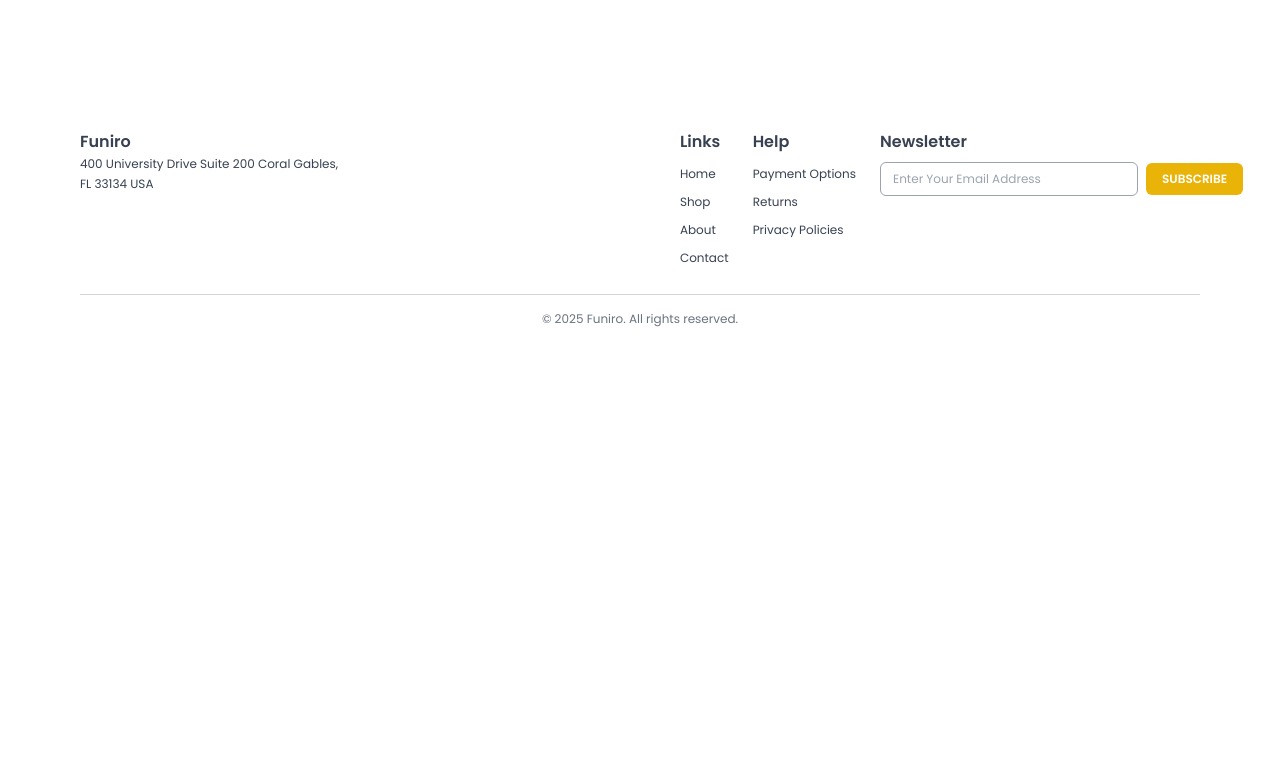
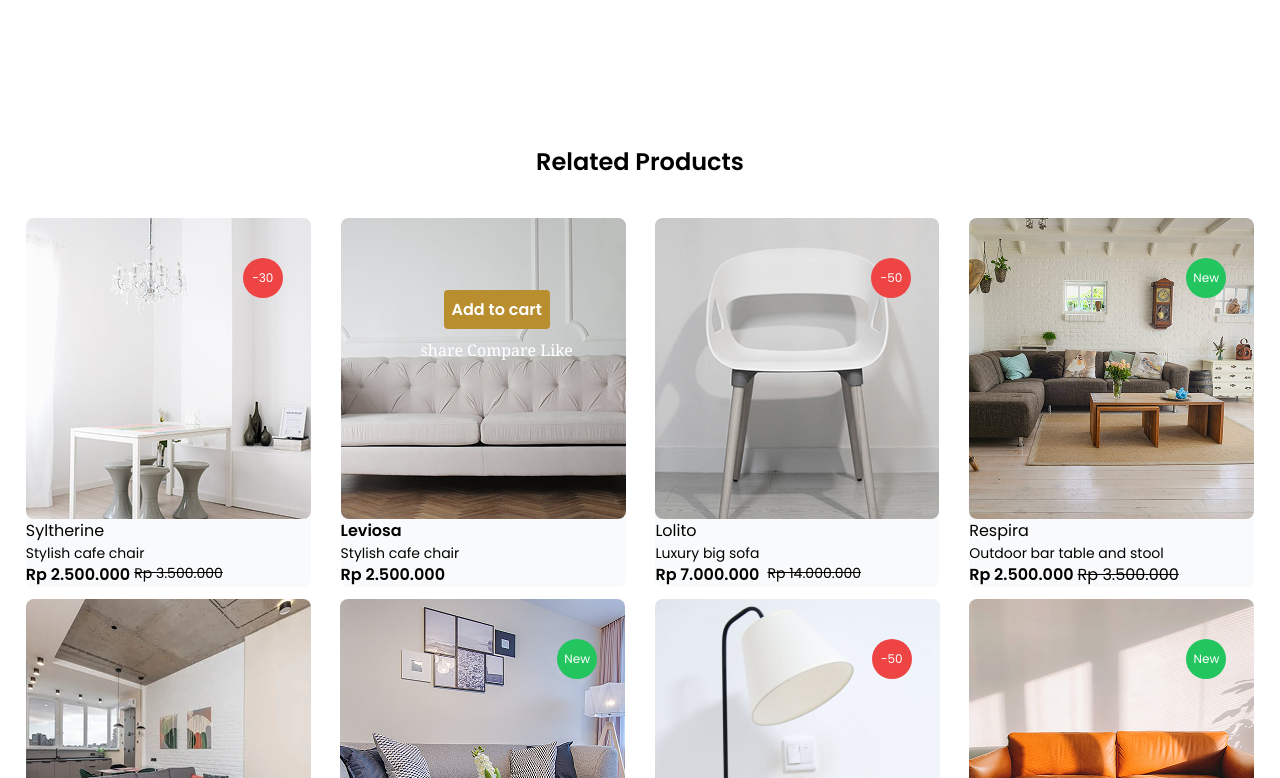
Before and after one commit to Govamarket/Furniture-Show-room, a React (Create React App) app: page /product-details in a window 1280 px wide. Shown: the part 1402-2180 px from the top of the page. Before the commit the page ends 1793 px from the top, so only its background shows below. Built offline with nearby package versions, Linux system fonts and the light colour scheme.

Commit message:
initial commit

```diff
--- a/src/Components/Pages/OurProduct.js
+++ b/src/Components/Pages/OurProduct.js
@@ -1,5 +1,6 @@
 import React from "react";
 import { useLocation } from "react-router-dom";
+import { Link } from "react-router-dom";
 import tableBar from "./../../Asset/solfd.png";
 import sofaBar from "./../../Asset/sodp.png";
 import washBase from "./../../Asset/wasd.png";
@@ -16,12 +17,22 @@ const OurProduct = () => {
   return (
     <div>
       <section className="our-product ">
-        {location.pathname === "/shop" ? (
+        {location.pathname !== "/" ? (
           ""
         ) : (
           <div className="text-center mt-5 font-extrabold text-2xl p-5">
             <span>Our Product</span>
           </div>
+        )}
+
+        {location.pathname !== "/product-details" ? (
+          ""
+        ) : (
+          <section className="Product text-center font-extrabold items-center pt-10 p-10 text-2xl">
+            <span>
+              <h1>Related Products</h1>
+            </span>
+          </section>
         )}
 
         <section className="flex justify-evenly gap-x-1 gap-y-3 md: flex-wrap">
@@ -231,9 +242,11 @@ const OurProduct = () => {
         {location.pathname === "/shop" ? (
           ""
         ) : (
-          <button className="show-room font-bold border-2 pt-2 p-2 w-40">
-            Show More
-          </button>
+          <Link to="/shop">
+            <button className="show-room font-bold border-2 pt-2 p-2 w-40">
+              Show More
+            </button>
+          </Link>
         )}
       </section>
     </div>
--- a/src/Components/Pages/ProductDetail.js
+++ b/src/Components/Pages/ProductDetail.js
@@ -5,6 +5,7 @@ import inline from "./../../Asset/inline.png";
 // import inlinef from "./../../Asset/inlinef.png";
 // import inlineT from "../../Asset/inliner.png";
 import ProductTabs from "./ProductTab";
+import RelateProduct from "./RelateProduct";
 
 const ProductDetail = () => {
   return (
@@ -125,6 +126,10 @@ const ProductDetail = () => {
       <section>
         <ProductTabs />
       </section>
+
+      <section>
+        <RelateProduct />
+      </section>
     </div>
   );
 };
--- /dev/null
+++ b/src/Components/Pages/RelateProduct.js
@@ -0,0 +1,18 @@
+import React from "react";
+import OurProduct from "./OurProduct";
+// import { useLocation } from "react-router-dom";
+
+const RelateProduct = () => {
+  return (
+    <div>
+      <section className="Product text-center font-extrabold items-center">
+        <span>{/* <h1>Related Products</h1> */}</span>
+      </section>
+      <div>
+        <OurProduct />
+      </div>
+    </div>
+  );
+};
+
+export default RelateProduct;
```
